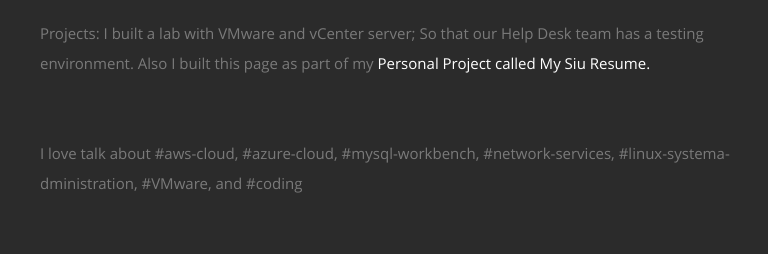
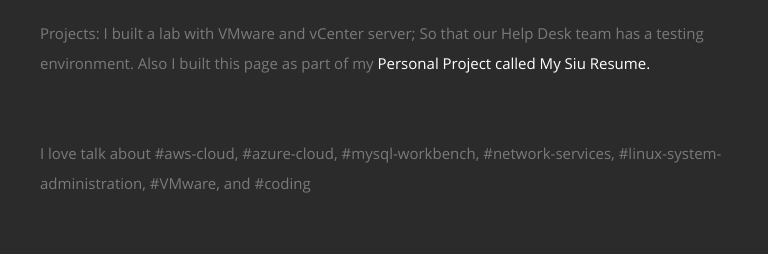
Before and after one commit to SIUNETWORKSGitHub/SIU-RESUME, a plain HTML site: page docs/index.html in a window 1280 px wide. Shown: the part 1040-1294 px from the top of the page, 365-1133 px from the left. Drawn offline with nearby package versions, Linux system fonts and the light colour scheme; files that its build step writes are made by us from their sources; a script that the page names is missing.

Commit message:
Update index.html

```diff
--- a/docs/index.html
+++ b/docs/index.html
@@ -126,7 +126,7 @@
        <p>Projects: I built a lab with VMware and vCenter server; So that our Help Desk team has a testing environment. Also I built this page as part of my <span><a href="https://github.com/SIUNETWORKSGitHub/SIU-RESUME" target="_blank">Personal Project called My Siu Resume.</a></span> </p>
 
 	 </br>
-       <p>I love talk about #aws-cloud, #azure-cloud, #mysql-workbench, #network-services, #linux-systema-dministration, #VMware, and #coding</p>
+       <p>I love talk about #aws-cloud, #azure-cloud, #mysql-workbench, #network-services, #linux-system-administration, #VMware, and #coding</p>
 
 
          </div> <!-- end .main-col -->
@@ -145,7 +145,7 @@
 
 <!-- Calendry Section
    ================================================== -->
-  	  <section id="calendry">
+  <section id="calendry">
 
   <nav id="nav-wrap">
 
```
